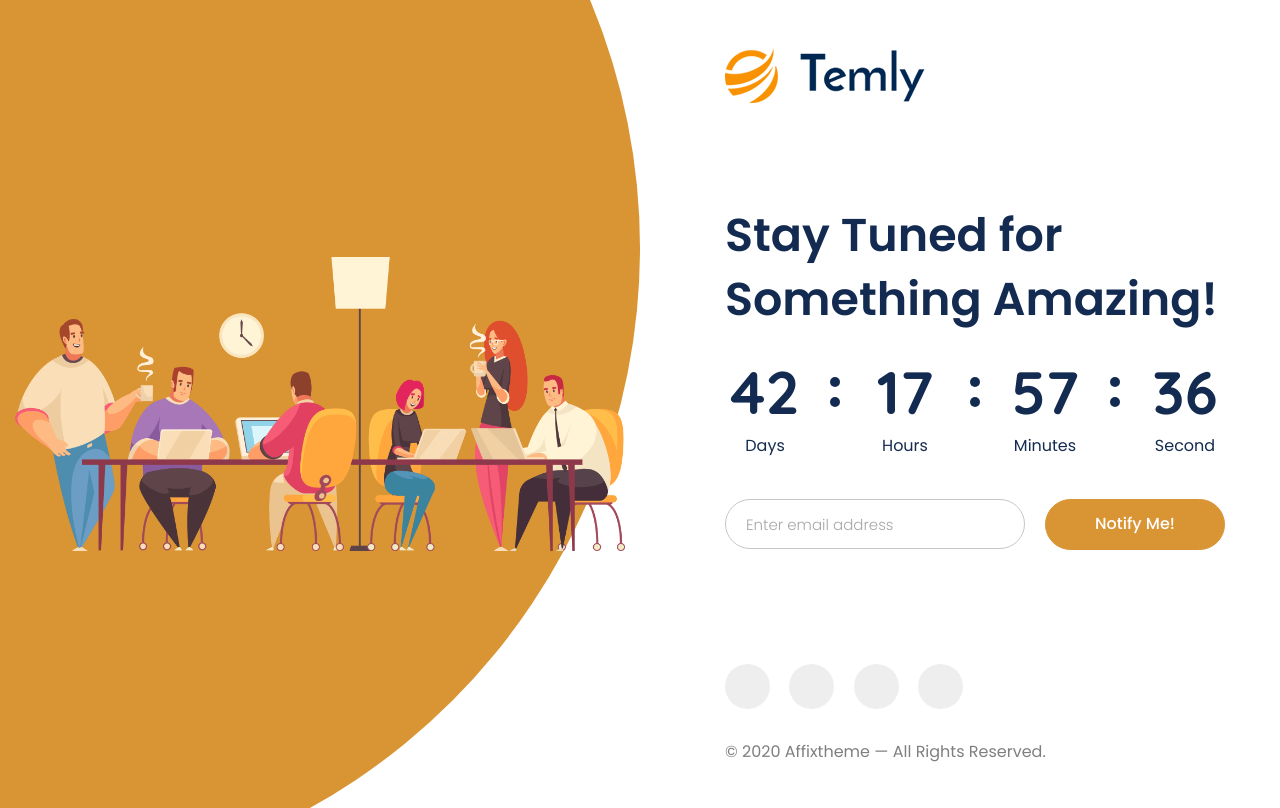
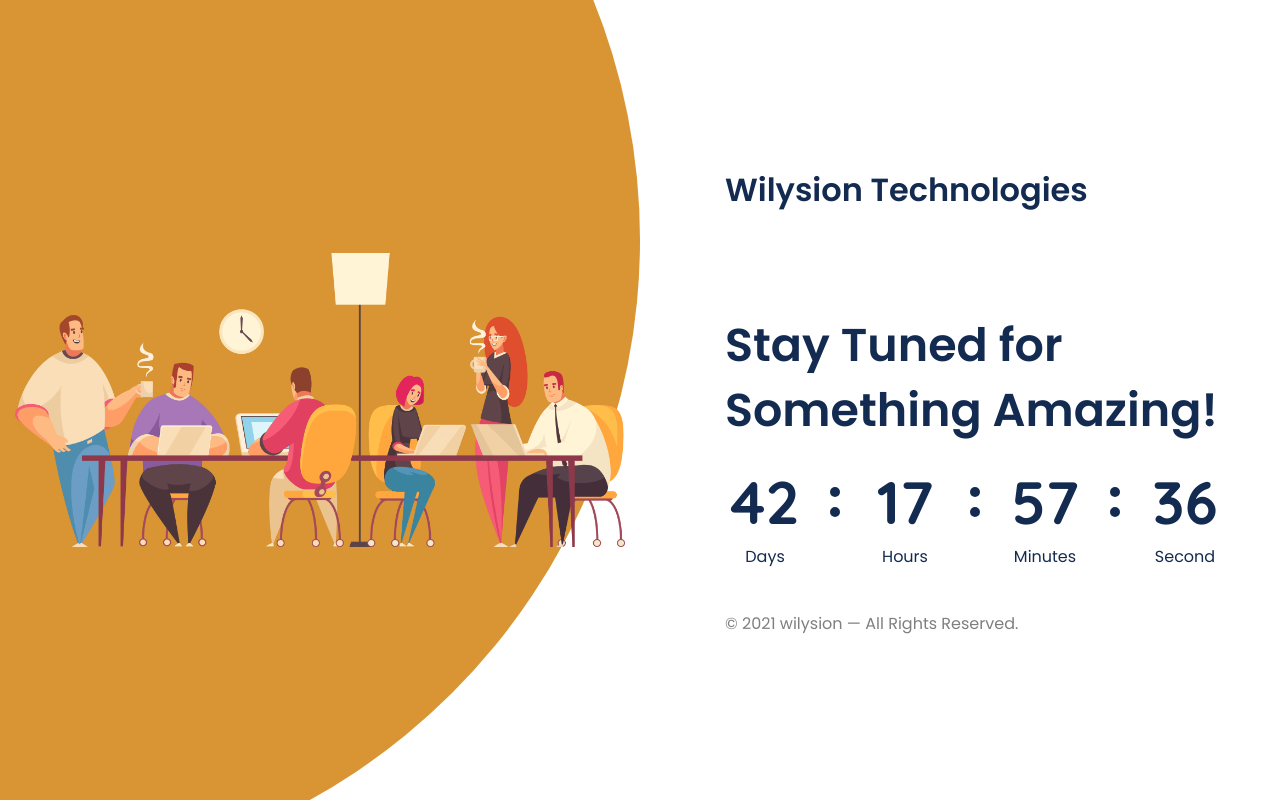
Before and after one commit to AshLabz/site, a plain HTML site: page index.html in a window 1280 px wide. Drawn offline with Linux system fonts and the light colour scheme; files whose address does not match are found by name.

```diff
--- a/index.html
+++ b/index.html
@@ -47,7 +47,8 @@
                         <div class="fxt-main-content">
                             <div class="translate-bottom-100 transition-100 transition-delay-2200">
                                 <div class="fxt-logo">
-                                    <a href="#"><img src="media/logo-light.png" alt="Logo"></a>
+                                    <!-- <a href="#"><img src="media/logo-light.png" alt="Logo"></a> -->
+                                    <h2 href="#" class="fxt-main-title">Wilysion Technologies</a>
                                 </div>
                             </div>
                             <div class="translate-bottom-100 transition-100 transition-delay-2400">
@@ -58,46 +59,9 @@
                                     <div class="countdown"></div>
                                 </div>
                             </div>
-                            <div class="translate-bottom-100 transition-100 transition-delay-2800">
-                                <form action="php/subscribe.php" class="subscribe-form" method="POST" data-pixsaas="newsletter-subscribe">
-                                    <div id="subscribe-input-group" class="input-group stylish-input-group">
-                                        <input type="email" name="email" class="form-control" id="newsletter-form-email" placeholder="Enter email address">
-                                        <span class="input-group-addon">
-                                            <button id="subscribe-button" type="submit">Notify Me!</button>
-                                        </span>
-                                    </div>
-                                    <div class="clearfix"></div>
-                                    <div class="form-result alert">
-                                        <div class="content"></div>
-                                    </div>
-                                </form>
-                            </div>
-                            <div class="fxt-socials">
-                                <ul>
-                                    <li class="fxt-facebook">
-                                        <div class="translate-bottom-100 transition-100 transition-delay-3000">
-                                            <a href="#" title="Facebook"><i class="fab fa-facebook-f"></i></a>
-                                        </div>
-                                    </li>
-                                    <li class="fxt-twitter">
-                                        <div class="translate-bottom-100 transition-100 transition-delay-3100">
-                                            <a href="#" title="twitter"><i class="fab fa-twitter"></i></a>
-                                        </div>
-                                    </li>
-                                    <li class="fxt-google">
-                                        <div class="translate-bottom-100 transition-100 transition-delay-3200">
-                                            <a href="#" title="google"><i class="fab fa-google-plus-g"></i></a>
-                                        </div>
-                                    </li>
-                                    <li class="fxt-linkedin">
-                                        <div class="translate-bottom-100 transition-100 transition-delay-3300">
-                                            <a href="#" title="linkedin"><i class="fab fa-linkedin-in"></i></a>
-                                        </div>
-                                    </li>
-                                </ul>
-                            </div>
+
                             <div class="translate-bottom-100 transition-100 transition-delay-3500">
-                                <div class="fxt-copyright">&copy; 2020 Affixtheme — All Rights Reserved.</div>
+                                <div class="fxt-copyright">&copy; 2021 wilysion — All Rights Reserved.</div>
                             </div>
                         </div>
                     </div>
```
Also changed, not shown: media/logo-light.png (deleted), media/preloader.gif.
